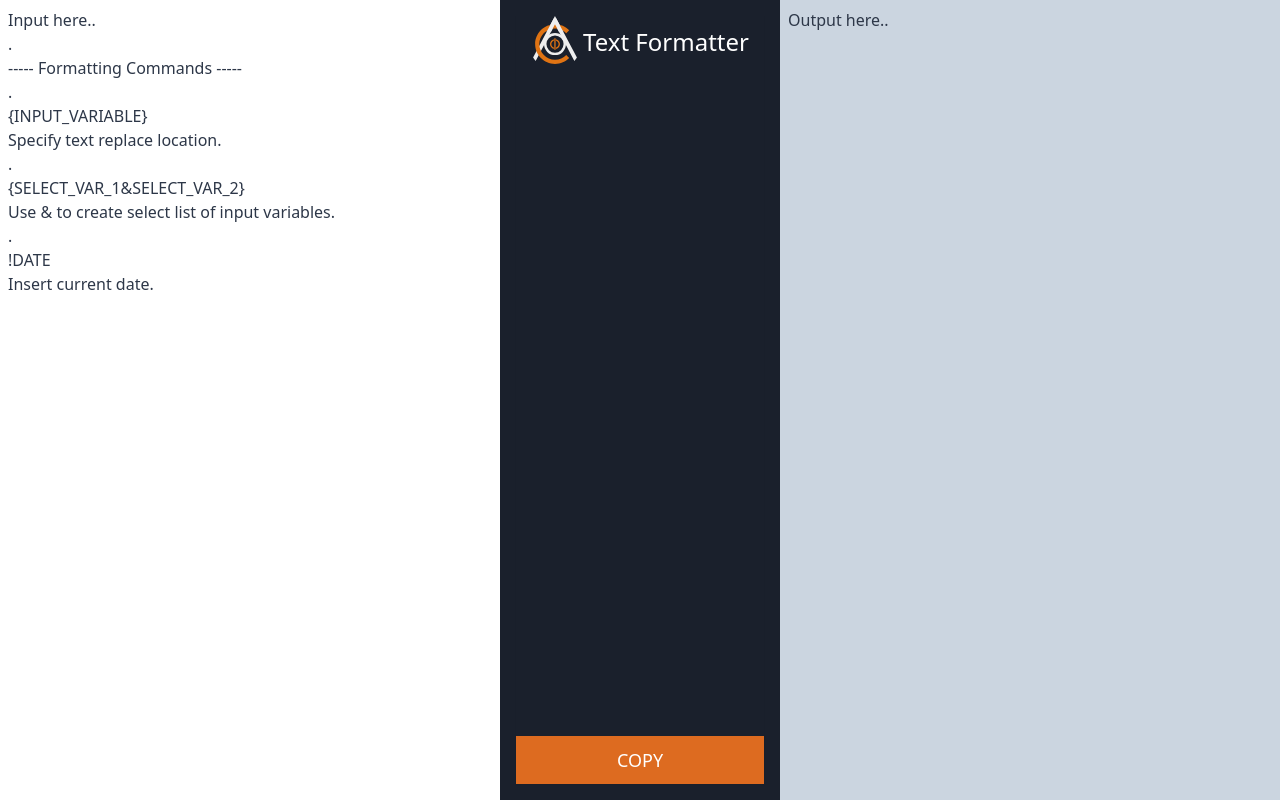
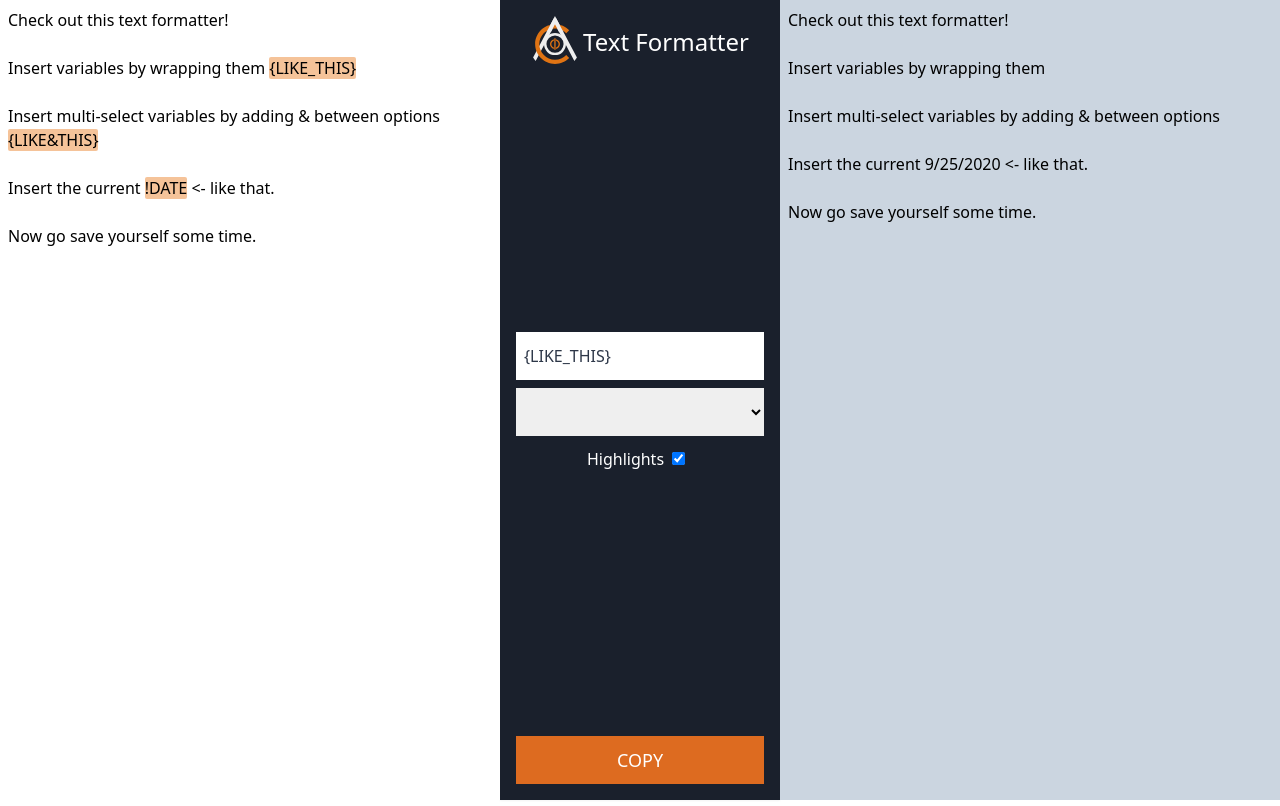
Before and after one commit to ashco/text-formatter, a Next.js app: page / in a window 1280 px wide. Built offline with nearby package versions, Linux system fonts and the light colour scheme.

Commit message:
Small tweaks for refactor

```diff
--- a/components/InputField.js
+++ b/components/InputField.js
@@ -1,6 +1,6 @@
-const InputField = ({placeholder, name, value, handleChange}) => {
+const InputField = ({name, value, handleChange}) => {
   return (
-      <input placeholder={placeholder} name={name} onChange={handleChange} value={value} className="w-full h-12 p-2 placeholder-gray-800 rounded-none" />
+      <input placeholder={name} name={name} onChange={handleChange} value={value} className="w-full h-12 p-2 placeholder-gray-800 rounded-none" />
   )
 }
 
--- a/components/Main.js
+++ b/components/Main.js
@@ -1,19 +1,21 @@
-import React from 'react'
+import React from "react";
 
-import Textarea from './Textarea'
-import InputField from './InputField'
-import SelectField from './SelectField'
+import Textarea from "./Textarea";
+import InputField from "./InputField";
+import SelectField from "./SelectField";
 
-import { parseVars, formatter } from '../lib/helpers'
+import { parseVars, formatter } from "../lib/helpers";
+import { initInputMessage } from "../lib/config";
 
 const Main = () => {
-  let initInputText = '';
+  let initInputText = initInputMessage;
   if (typeof window !== "undefined") {
-    initInputText = window.localStorage.getItem('inputText') || '';
+    initInputText =
+      window.localStorage.getItem("inputText") || initInputMessage;
   }
 
   const [inputText, setInputText] = React.useState(initInputText);
-  const [outputText, setOutputText] = React.useState('');
+  const [outputText, setOutputText] = React.useState("");
   const [variables, setVariables] = React.useState({});
   const [copyStatus, setCopyStatus] = React.useState(null);
   const [isHighlighted, setIsHighlighted] = React.useState(true);
@@ -27,121 +29,177 @@ const Main = () => {
 
     setInputText(value);
     if (typeof window !== "undefined") {
-      window.localStorage.setItem('inputText', value);
+      window.localStorage.setItem("inputText", value);
     }
-  }
+  };
 
   const handleInputChange = (e) => {
     const { value, name } = e.target;
     setVariables({
       ...variables,
-      [name]: value
-    })
-  }
+      [name]: value,
+    });
+  };
 
   const handleCopyStatus = (statusText) => {
-    setCopyStatus(statusText)
+    setCopyStatus(statusText);
     setTimeout(() => {
-      setCopyStatus(null)
-    }, 1000)
-  }
+      setCopyStatus(null);
+    }, 1000);
+  };
 
   const handleCopyText = () => {
     navigator.clipboard.writeText(outputText).then(
-      (res) => handleCopyStatus('COPIED!'),
-      (err) => handleCopyStatus('ERROR!')
-    )
-  }
+      (res) => handleCopyStatus("COPIED!"),
+      (err) => handleCopyStatus("ERROR!")
+    );
+  };
 
   const toggleHighlights = () => {
     setIsHighlighted(!isHighlighted);
-  }
+  };
 
   const handleScroll = () => {
     if (wrapperRef.current && textareaRef.current) {
       const target = textareaRef.current.scrollTop;
       wrapperRef.current.scrollTop = target;
     }
-  }
+  };
 
-  // Parse inputText for $VARIABLE
+  // Parse inputText for variables
   React.useEffect(() => {
-    const parsedVars = parseVars(inputText)
+    const parsedVars = parseVars(inputText);
 
     if (parsedVars.length) {
-      parsedVars.forEach(v => {
+      parsedVars.forEach((v) => {
         if (variables[v] === undefined) {
-          variables[v] = '';
+          variables[v] = "";
         }
-      })
-      Object.keys(variables).forEach(v => {
+      });
+      Object.keys(variables).forEach((v) => {
         if (!parsedVars.includes(v)) {
           delete variables[v];
         }
-      })
+      });
     } else {
       setVariables({});
     }
-  }, [inputText])
+  }, [inputText]);
 
   // Listen for value changes and update the output text field
   React.useEffect(() => {
-    const newOutputText = formatter(inputText, variables)
+    const newOutputText = formatter(inputText, variables);
 
-    setOutputText(newOutputText)
-  }, [inputText, variables])
-
+    setOutputText(newOutputText);
+  }, [inputText, variables]);
 
   // Highlight handling
   React.useEffect(() => {
     if (isHighlighted) {
       const newText = inputText
-      .replace(/{(.*?)}/g, '<mark class="bg-orange-500 rounded-sm opacity-50">$&</mark>')
-      .replace(/!DATE/ig, '<mark class="bg-orange-500 rounded-sm opacity-50">$&</mark>')
+        .replace(
+          /{(.*?)}/g,
+          '<mark class="bg-orange-500 rounded-sm opacity-50">$&</mark>'
+        )
+        .replace(
+          /!DATE/gi,
+          '<mark class="bg-orange-500 rounded-sm opacity-50">$&</mark>'
+        );
 
       overlayRef.current.innerHTML = newText;
     } else {
       overlayRef.current.innerHTML = inputText;
     }
-  }, [inputText, isHighlighted])
+  }, [inputText, isHighlighted]);
 
   return (
-    <main className="grid grid-rows-mobile sm:grid-rows-desktop sm:grid-cols-desktop h-screen">
-
+    <main className="grid grid-rows-mobile lg:grid-rows-desktop lg:grid-cols-desktop h-screen">
       <div className="bg-white min-h-30 relative">
-        <div ref={wrapperRef}className="absolute p-2 text-transparent pointer-events-none h-full w-full overflow-hidden pb-24">
-          <div ref={overlayRef} className="break-words whitespace-pre-wrap pb-24">
+        <div
+          ref={wrapperRef}
+          className="absolute p-2 text-transparent pointer-events-none h-full w-full overflow-hidden pb-24"
+        >
+          <div
+            ref={overlayRef}
+            className="break-words whitespace-pre-wrap pb-24"
+          >
             {inputText}
           </div>
         </div>
-        <Textarea ref={textareaRef} handleScroll={handleScroll} value={inputText} placeholder="Input here..&#10;.&#10;----- Formatting Commands -----&#10;.&#10;{INPUT_VARIABLE}&#10;Specify text replace location.&#10;.&#10;{SELECT_VAR_1&amp;SELECT_VAR_2}&#10;Use &amp; to create select list of input variables.&#10;.&#10;!DATE&#10;Insert current date.&#10;" handleChange={handleTextareaChange}/>
+        <Textarea
+          ref={textareaRef}
+          handleScroll={handleScroll}
+          value={inputText}
+          placeholder="Input here.."
+          handleChange={handleTextareaChange}
+        />
       </div>
 
-      <div className="flex flex-col justify-between m-4 shadow-sm space-y-4">
+      <div className="flex flex-col justify-between p-4 shadow-sm space-y-4 justify-self-center w-full max-w-lg">
         <span className="flex justify-center space-x-1">
-          <a href="https://ashco.io" target="_blank"><img className="h-12 w-12" src="/ashco-icon-white.svg" alt="AshCo Icon"/></a>
-          <h1 className="text-white font-medium text-2xl my-2">Text Formatter</h1>
+          <a href="https://ashco.io" target="_blank">
+            <img
+              className="h-12 w-12"
+              src="/ashco-icon-white.svg"
+              alt="AshCo Icon"
+            />
+          </a>
+          <h1 className="text-white font-medium text-2xl my-2">
+            Text Formatter
+          </h1>
         </span>
-        {Object.keys(variables).length > 0 && (<div className="flex flex-col space-y-2">
-          {Object.keys(variables).map(v => {
-            if (v.includes('&')) {
-              return <SelectField key={v} name={v} handleChange={handleInputChange} />
-            } else {
-              return <InputField key={v} name={v} placeholder={v} handleChange={handleInputChange} />
-          }})}
-          <label className="text-white text-center" htmlFor="highlights">Highlights<input id="highlights" name="highlights" type="checkbox" className="m-2 color-red" onChange={toggleHighlights} checked={isHighlighted}/></label>
-        </div>)}
-        <button onClick={handleCopyText} className="bg-orange-600 hover:bg-orange-700 focus:bg-orange-700 text-white flex items-center justify-around w-full h-12 font-medium text-lg disabled:bg-gray-600">
-          {copyStatus || 'COPY'}
+        {Object.keys(variables).length > 0 && (
+          <div className="flex flex-col space-y-2 w-full">
+            {Object.keys(variables).map((v) => {
+              if (v.includes("&")) {
+                return (
+                  <SelectField
+                    key={v}
+                    name={v}
+                    handleChange={handleInputChange}
+                  />
+                );
+              } else {
+                return (
+                  <InputField
+                    key={v}
+                    name={v}
+                    handleChange={handleInputChange}
+                  />
+                );
+              }
+            })}
+            <label className="text-white text-center" htmlFor="highlights">
+              Highlights
+              <input
+                id="highlights"
+                name="highlights"
+                type="checkbox"
+                className="m-2 color-red"
+                onChange={toggleHighlights}
+                checked={isHighlighted}
+              />
+            </label>
+          </div>
+        )}
+        <button
+          onClick={handleCopyText}
+          className="bg-orange-600 hover:bg-orange-700 focus:bg-orange-700 text-white flex items-center justify-around w-full h-12 font-medium text-lg disabled:bg-gray-600 "
+        >
+          {copyStatus || "COPY"}
         </button>
       </div>
 
       <div className="bg-gray-400 min-h-30">
-        <Textarea type='output' placeholder="Output here.." disabled={true} value={outputText}/>
+        <Textarea
+          type="output"
+          placeholder="Output here.."
+          disabled={true}
+          value={outputText}
+        />
       </div>
+    </main>
+  );
+};
 
-    </main>
-  )
-}
-
-export default Main
+export default Main;
--- a/components/SelectField.js
+++ b/components/SelectField.js
@@ -1,13 +1,21 @@
-const SelectField = ({name, value, handleChange}) => {
-  const options = name.substring(1, name.length - 1).split('&');
-  console.log(value, options)
+const SelectField = ({ name, value, handleChange }) => {
+  const options = name.substring(1, name.length - 1).split("&");
 
   return (
-      <select name={name} onChange={handleChange} value={value} className="w-full h-12 p-2 placeholder-gray-800 rounded-none">
-        <option val=''></option>
-        {options.map(opt => <option key={opt} val={opt}>{opt}</option>)}
-      </select>
-  )
-}
+    <select
+      name={name}
+      onChange={handleChange}
+      value={value}
+      className="w-full h-12 p-2 placeholder-gray-800 rounded-none"
+    >
+      <option val=""></option>
+      {options.map((opt) => (
+        <option key={opt} val={opt}>
+          {opt}
+        </option>
+      ))}
+    </select>
+  );
+};
 
-export default SelectField
+export default SelectField;
--- /dev/null
+++ b/lib/config.js
@@ -0,0 +1,10 @@
+export const initInputMessage = `Check out this text formatter!
+
+Insert variables by wrapping them {LIKE_THIS}
+
+Insert multi-select variables by adding & between options {LIKE&THIS}
+
+Insert the current !DATE <- like that.
+
+Now go save yourself some time.
+`;
```
